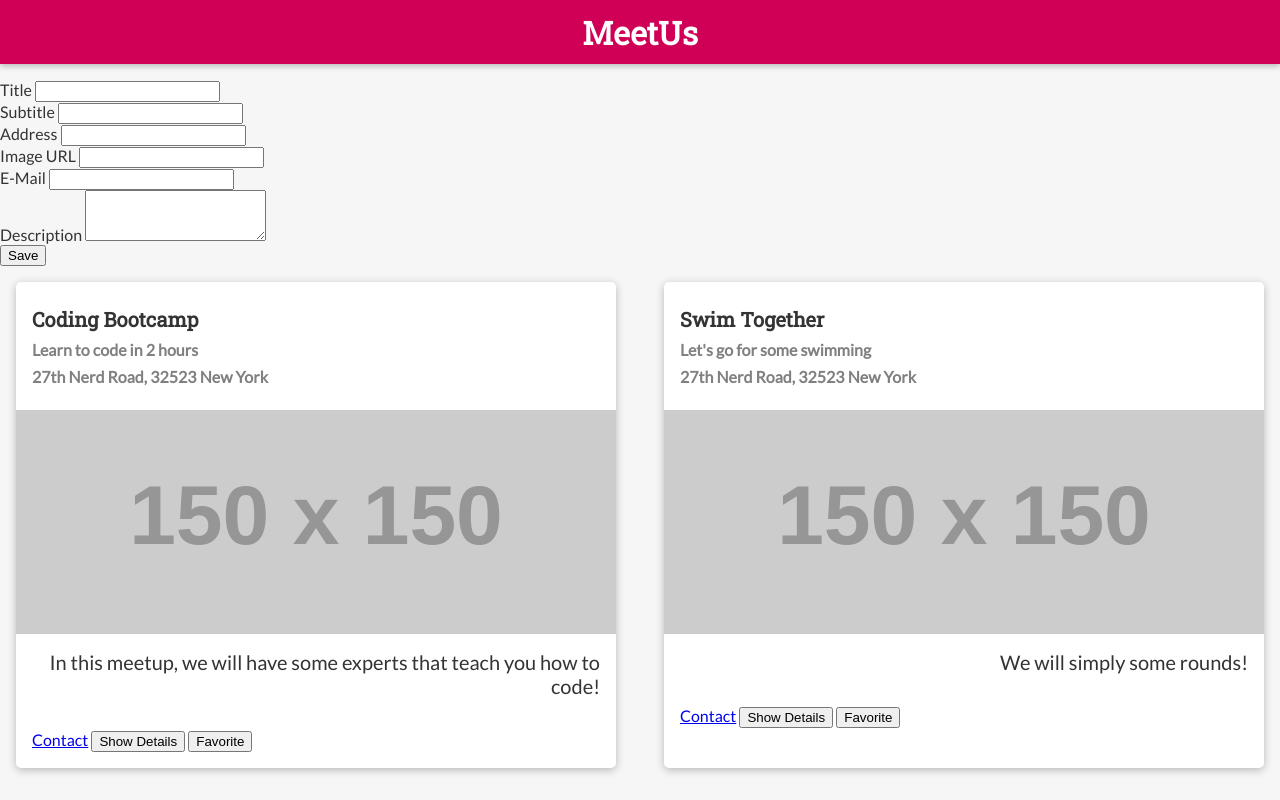
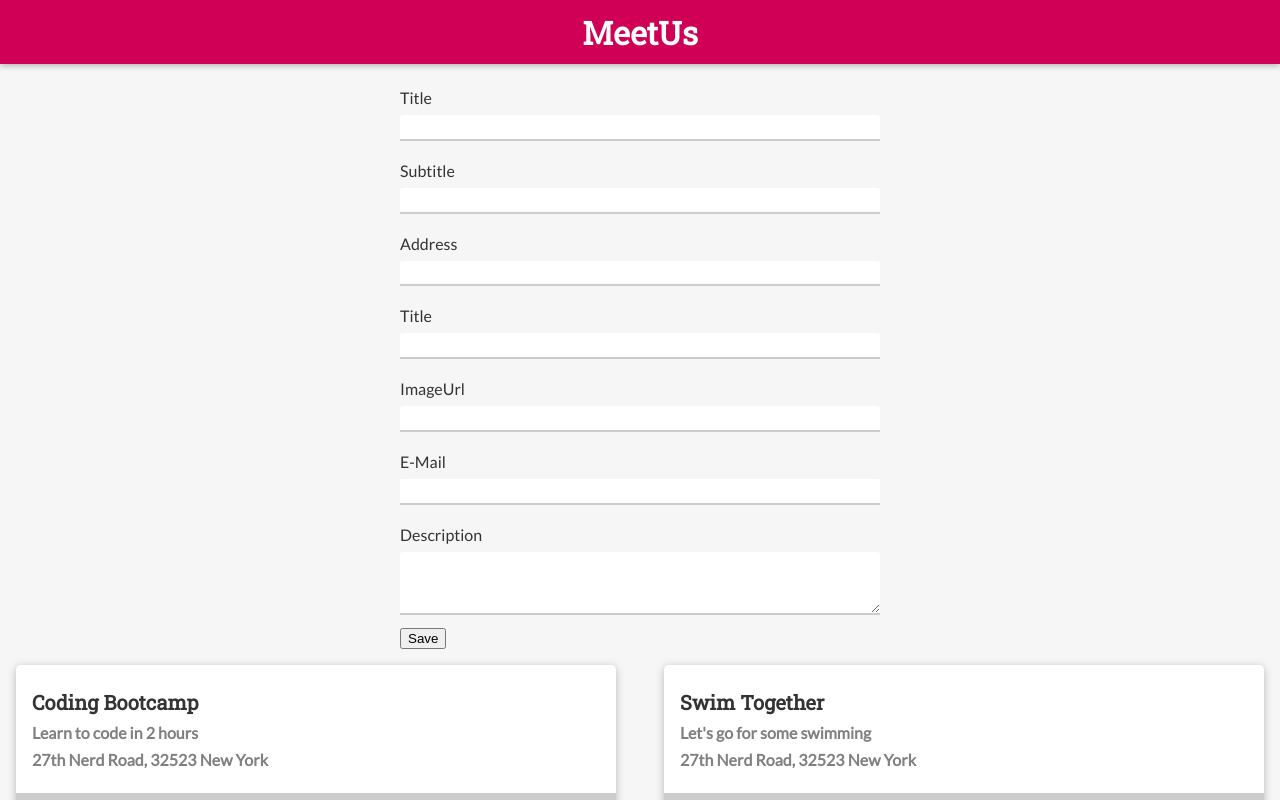
Before and after one commit to isoppp/learn-svelte-course-of-udemy, a Svelte app: page / in a window 1280 px wide. Shown: the top 800 px of the page. Built offline with nearby package versions, Linux system fonts and the light colour scheme.

Commit message:
Add TextInput component

```diff
--- a/src/App.svelte
+++ b/src/App.svelte
@@ -1,6 +1,7 @@
 <script>
   import Header from './UI/Header.svelte';
   import MeetupGrid from './Meetups/MeetupGrid.svelte'
+  import TextInput from './UI/TextInput.svelte'
 
   let title = '';
   let subtitle = '';
@@ -52,37 +53,62 @@
   main {
     margin-top: 5rem;
   }
+
+  form {
+    width: 30rem;
+    max-width: 90%;
+    margin: auto;
+  }
 </style>
 
 <Header />
 
 <main>
   <form on:submit|preventDefault="{addMeetup}">
-    <div class="form-control">
-       <label for="title">Title</label>
-       <input type="text" id="title" bind:value="{title}" />
-    </div>
-    <div class="form-control">
-       <label for="subtitle">Subtitle</label>
-       <input type="text" id="subtitle" bind:value="{subtitle}" />
-    </div>
-    <div class="form-control">
-       <label for="address">Address</label>
-       <input type="text" id="address" bind:value="{address}" />
-    </div>
-    <div class="form-control">
-       <label for="imageUrl">Image URL</label>
-       <input type="text" id="imageUrl" bind:value="{imageUrl}" />
-    </div>
-    <div class="form-control">
-       <label for="email">E-Mail</label>
-       <input type="text" id="email" bind:value="{email}" />
-    </div>
-    <div class="form-control">
-       <label for="description">Description</label>
-       <textarea rows="3" id="description" bind:value="{description}"></textarea>
-    </div>
-
+    <TextInput
+      id="title"
+      label="Title"
+      value="{title}"
+      on:input="{event => (title = event.target.value)}"
+    />
+    <TextInput
+      id="subtitle"
+      label="Subtitle"
+      value="{subtitle}"
+      on:input="{event => (subtitle = event.target.value)}"
+    />
+    <TextInput
+      id="address"
+      label="Address"
+      value="{address}"
+      on:input="{event => (address = event.target.value)}"
+    />
+    <TextInput
+      id="title"
+      label="Title"
+      value="{title}"
+      on:input="{event => (title = event.target.value)}"
+    />
+    <TextInput
+      id="imageUrl"
+      label="ImageUrl"
+      value="{imageUrl}"
+      on:input="{event => (imageUrl = event.target.value)}"
+    />
+    <TextInput
+      id="email"
+      label="E-Mail"
+      value="{email}"
+      on:input="{event => (email = event.target.value)}"
+    />
+    <TextInput
+      id="description"
+      controlType="textarea"
+      rows="3"
+      label="Description"
+      value="{description}"
+      on:input="{event => (description = event.target.value)}"
+    />
     <button type="submit">Save</button>
   </form>
   <MeetupGrid meetups="{meetups}"/>
--- /dev/null
+++ b/src/UI/TextInput.svelte
@@ -0,0 +1,49 @@
+<script>
+  export let controlType;
+  export let id;
+  export let label;
+  export let rows;
+  export let value;
+</script>
+
+<style>
+input,
+textarea {
+  display: block;
+  width: 100%;
+  font: inherit;
+  border: none;
+  border-bottom: 2px solid #ccc;
+  border-radius: 3px 3px 0 0;
+  background: white;
+  padding: 0.15rem 0.25rem;
+  transition: border-color 0.1s ease-out;
+}
+
+input:focus,
+textarea:focus {
+  border-color: #e40763;
+  outline: none;
+}
+
+label {
+  display: block;
+  margin-bottom: 0.5rem;
+  width: 100%;
+}
+
+.form-control {
+  padding: 0.5rem 0;
+  width: 100%;
+  margin: 0.25rem 0;
+}
+</style>
+
+<div class="form-control">
+   <label for="{id}">{label}</label>
+  {#if controlType === 'textarea'}
+    <textarea {rows} {id} {value} on:input></textarea>
+  {:else}
+    <input type="text" {id} {value} on:input />
+  {/if}
+</div>
```
